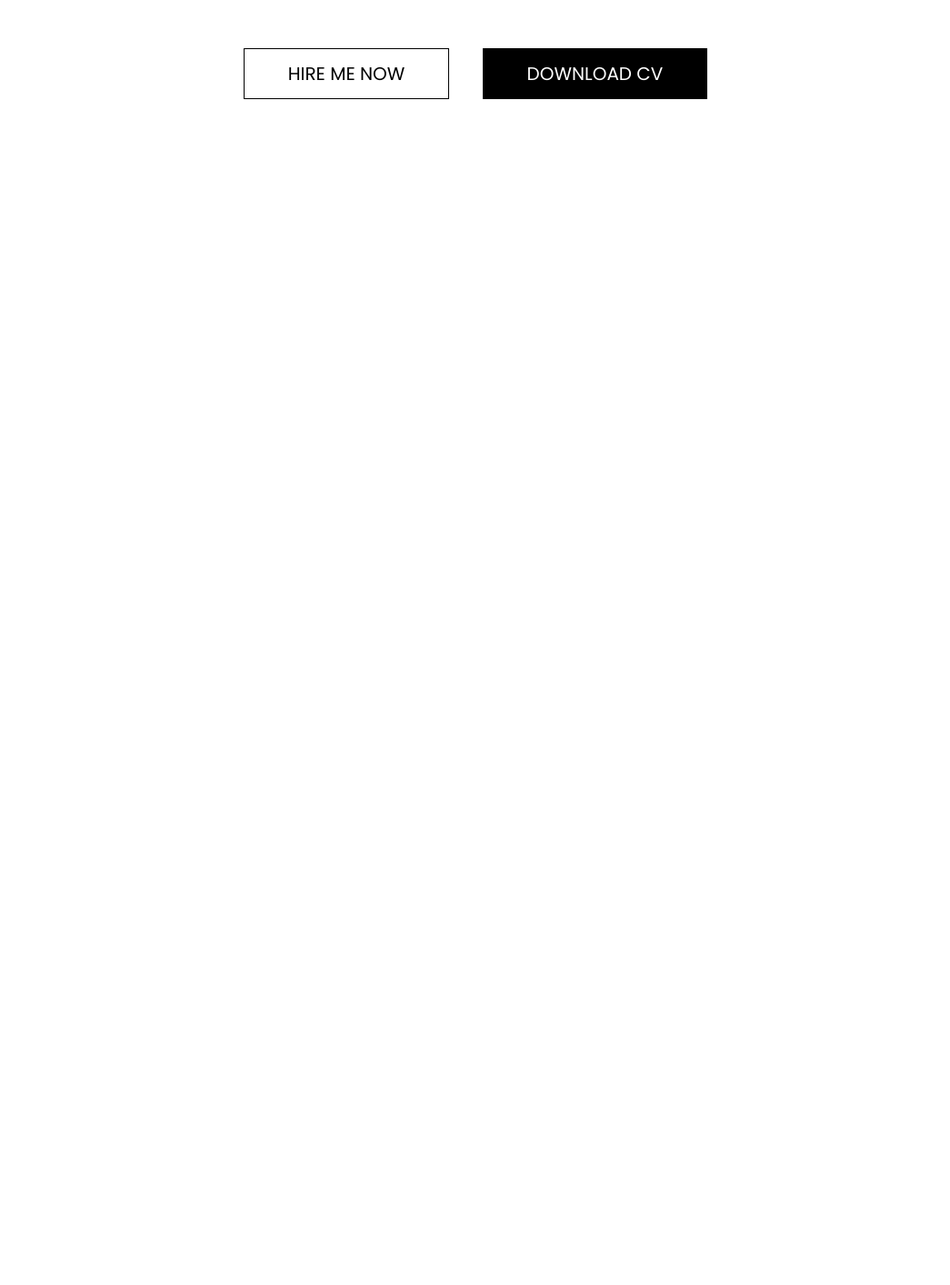
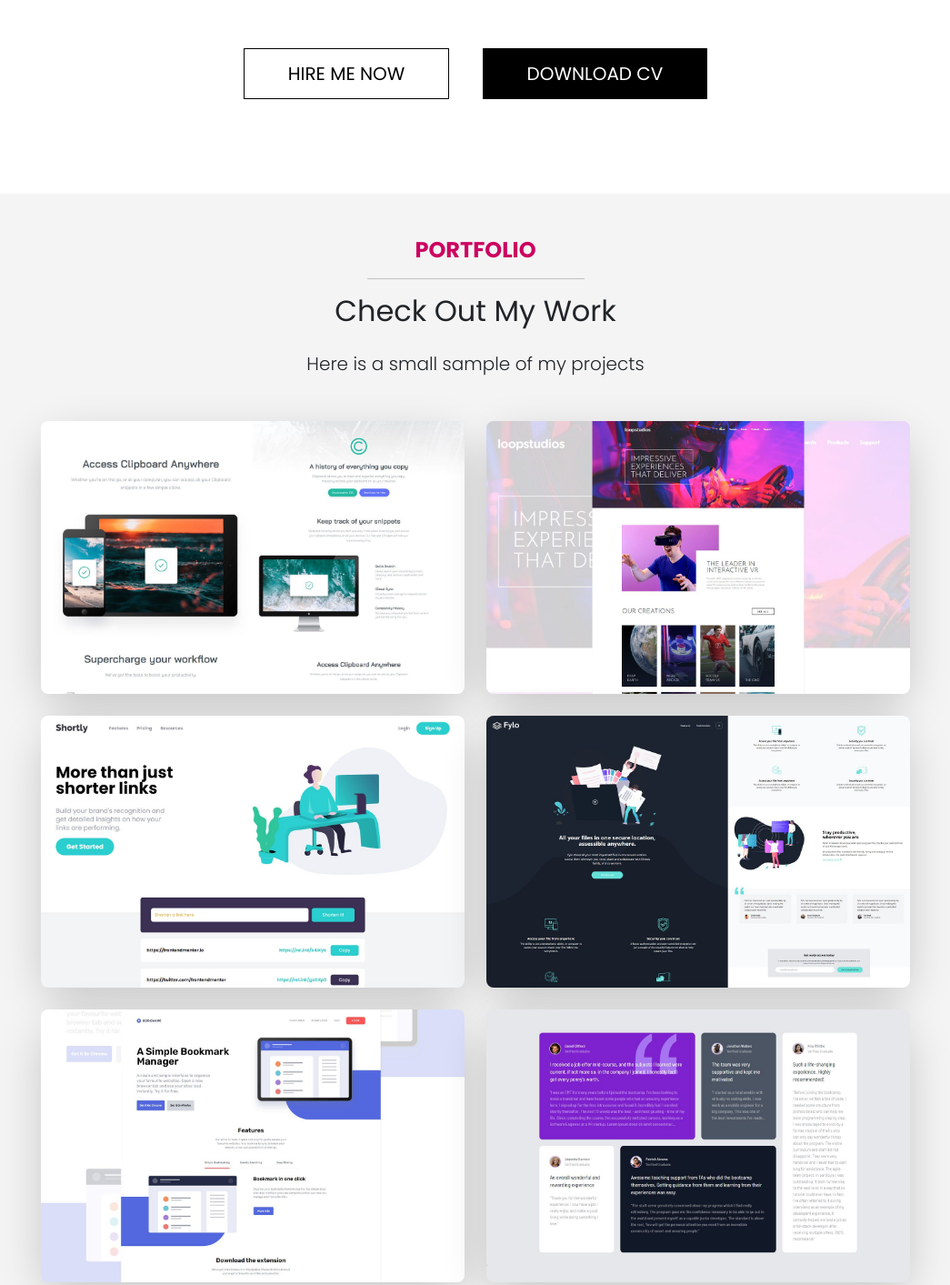
Before and after one commit to MarcGranier/Portfolio-Website, a website: page index.html in a window 1280 px wide. Shown: the part 2160-3573 px from the top of the page at 91% size, without its empty margins (117-1162 px from the left). Before the commit the page ends 2373 px from the top, so only its background shows below. Drawn offline with nearby package versions, Linux system fonts and the light colour scheme; files that its build step writes are made by us from their sources.

Commit message:
Projects & Lightbox

```diff
--- a/index.html
+++ b/index.html
@@ -237,6 +237,110 @@
 			</div>
 		</section>
 
+		<!-- Portfolio -->
+		<section class="portfolio py-5 bg-light">
+			<div class="container">
+				<div class="text-center mb-5">
+					<h4 class="text-uppercase fw-bold text-primary">Portfolio</h4>
+					<hr class="w-25 mx-auto" />
+					<h2 class="mb-4">Check Out My Work</h2>
+					<p class="lead">Here is a small sample of my projects</p>
+				</div>
+				<div class="row">
+					<div class="col-md-6 mb-4">
+						<div class="project shadow-lg rounded-5">
+							<a
+								href="images/project1.jpg"
+								data-lightbox="images"
+								data-title="Clipboard Landing Page"
+							>
+								<img
+									src="images/project1.jpg"
+									alt=""
+									class="img-fluid rounded-3"
+								/>
+							</a>
+						</div>
+					</div>
+					<div class="col-md-6 mb-4">
+						<div class="project shadow-lg rounded-5">
+							<a
+								href="images/project2.jpg"
+								data-lightbox="images"
+								data-title="Loop Studios Website"
+							>
+								<img
+									src="images/project2.jpg"
+									alt=""
+									class="img-fluid rounded-3"
+								/>
+							</a>
+						</div>
+					</div>
+					<div class="col-md-6 mb-4">
+						<div class="project shadow-lg rounded-5">
+							<a
+								href="images/project3.jpg"
+								data-lightbox="images"
+								data-title="Shortly Website"
+							>
+								<img
+									src="images/project3.jpg"
+									alt=""
+									class="img-fluid rounded-3"
+								/>
+							</a>
+						</div>
+					</div>
+					<div class="col-md-6 mb-4">
+						<div class="project shadow-lg rounded-5">
+							<a
+								href="images/project4.jpg"
+								data-lightbox="images"
+								data-title="Flyo Website"
+							>
+								<img
+									src="images/project4.jpg"
+									alt=""
+									class="img-fluid rounded-3"
+								/>
+							</a>
+						</div>
+					</div>
+					<div class="col-md-6 mb-4">
+						<div class="project shadow-lg rounded-5">
+							<a
+								href="images/project5.jpg"
+								data-lightbox="images"
+								data-title="Bookmark website"
+							>
+								<img
+									src="images/project5.jpg"
+									alt=""
+									class="img-fluid rounded-3"
+								/>
+							</a>
+						</div>
+					</div>
+					<div class="col-md-6 mb-4">
+						<div class="project shadow-lg rounded-5">
+							<a
+								href="images/project6.jpg"
+								data-lightbox="images"
+								data-title="Grid Layout"
+							>
+								<img
+									src="images/project6.jpg"
+									alt=""
+									class="img-fluid rounded-3"
+								/>
+							</a>
+						</div>
+					</div>
+				</div>
+			</div>
+		</section>
+
 		<script src="js/bootstrap.bundle.min.js"></script>
 		<script src="js/lightbox-plus-jquery.min.js"></script>
 		<script src="js/script.js"></script>
--- a/scss/styles.scss
+++ b/scss/styles.scss
@@ -30,6 +30,12 @@ header .roles {
 	width: 200px;
 }
 
+.project:hover {
+	transform: scale(1.05);
+	transition: all 0.5s ease-in-out;
+	opacity: 0.8;
+}
+
 @media (max-width: 767px) {
 	.header .social i {
 		font-size: 30px;
```
